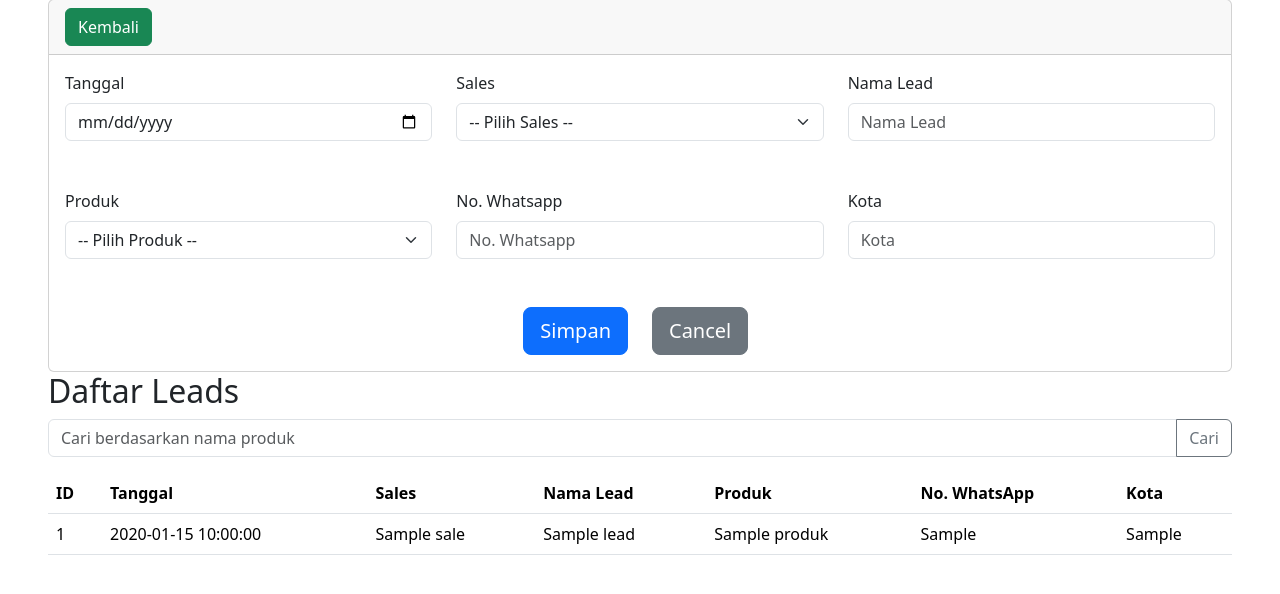
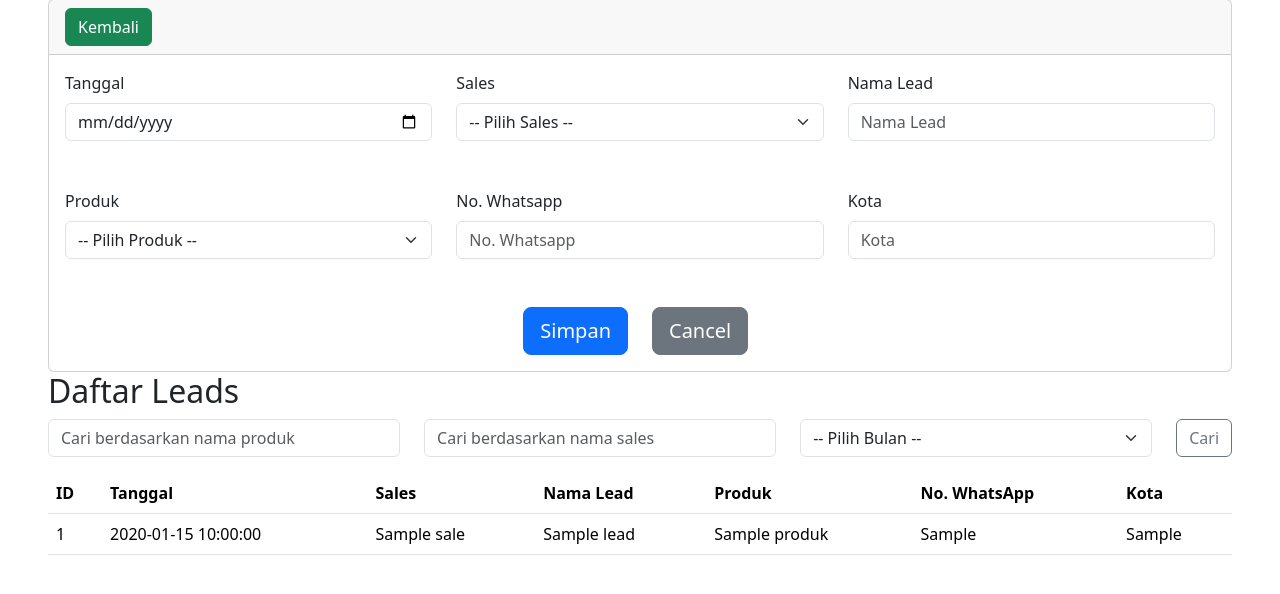
Before and after one commit to helmiade/united-tractor-test, a PHP site: page / in a window 1280 px wide. Shown: the part 95-689 px from the top of the page. Run offline with PHP 8.4, Linux system fonts and the light colour scheme; tables that the repository leaves empty or names only in its code hold one stand-in row (values such as "Sample post").

Commit message:
add search by sales name

```diff
--- a/index.php
+++ b/index.php
@@ -17,8 +17,15 @@
   $sql_produk = "SELECT * FROM produk";
   $result_produk = $conn->query($sql_produk);
 
-  // Penanganan pencarian berdasarkan produk
+  // Ambil data sales untuk dropdown
+  $sql_sales = "SELECT * FROM sales";
+  $result_sales = $conn->query($sql_sales);
+
+  // Penanganan pencarian berdasarkan produk, sales, dan bulan
   $search_produk = "";
+  $search_sales = "";
+  $search_bulan = "";
+
   $sql = "SELECT leads.*, sales.nama_sales, produk.nama_produk
           FROM leads
           JOIN sales ON leads.id_sales = sales.id_sales
@@ -27,7 +34,23 @@
   // Check if searching
   if (isset($_POST['search'])) {
       $search_produk = htmlspecialchars($_POST['search_produk']);
-      $sql .= " WHERE produk.nama_produk LIKE '%$search_produk%'";
+      $search_sales = htmlspecialchars($_POST['search_sales']);
+      $search_bulan = htmlspecialchars($_POST['search_bulan']);
+
+      $conditions = [];
+      if (!empty($search_produk)) {
+          $conditions[] = "produk.nama_produk LIKE '%$search_produk%'";
+      }
+      if (!empty($search_sales)) {
+          $conditions[] = "sales.nama_sales LIKE '%$search_sales%'";
+      }
+      if (!empty($search_bulan)) {
+          $conditions[] = "MONTH(leads.tanggal) = '$search_bulan'";
+      }
+
+      if (count($conditions) > 0) {
+          $sql .= " WHERE " . implode(' AND ', $conditions);
+      }
   }
 
   $result = $conn->query($sql);
@@ -102,9 +125,33 @@
 
       <!-- Form Pencarian -->
       <form method="post" class="mb-3">
-        <div class="input-group">
-          <input type="text" class="form-control" name="search_produk" placeholder="Cari berdasarkan nama produk" value="<?= $search_produk ?>">
-          <button class="btn btn-outline-secondary" type="submit" name="search">Cari</button>
+        <div class="row mb-3">
+          <div class="col">
+            <input type="text" class="form-control" name="search_produk" placeholder="Cari berdasarkan nama produk" value="<?= $search_produk ?>">
+          </div>
+          <div class="col">
+            <input type="text" class="form-control" name="search_sales" placeholder="Cari berdasarkan nama sales" value="<?= $search_sales ?>">
+          </div>
+          <div class="col">
+            <select class="form-select" name="search_bulan">
+              <option value="">-- Pilih Bulan --</option>
+              <option value="1" <?= $search_bulan == '1' ? 'selected' : '' ?>>Januari</option>
+              <option value="2" <?= $search_bulan == '2' ? 'selected' : '' ?>>Februari</option>
+              <option value="3" <?= $search_bulan == '3' ? 'selected' : '' ?>>Maret</option>
+              <option value="4" <?= $search_bulan == '4' ? 'selected' : '' ?>>April</option>
+              <option value="5" <?= $search_bulan == '5' ? 'selected' : '' ?>>Mei</option>
+              <option value="6" <?= $search_bulan == '6' ? 'selected' : '' ?>>Juni</option>
+              <option value="7" <?= $search_bulan == '7' ? 'selected' : '' ?>>Juli</option>
+              <option value="8" <?= $search_bulan == '8' ? 'selected' : '' ?>>Agustus</option>
+              <option value="9" <?= $search_bulan == '9' ? 'selected' : '' ?>>September</option>
+              <option value="10" <?= $search_bulan == '10' ? 'selected' : '' ?>>Oktober</option>
+              <option value="11" <?= $search_bulan == '11' ? 'selected' : '' ?>>November</option>
+              <option value="12" <?= $search_bulan == '12' ? 'selected' : '' ?>>Desember</option>
+            </select>
+          </div>
+          <div class="col-auto">
+            <button class="btn btn-outline-secondary" type="submit" name="search">Cari</button>
+          </div>
         </div>
       </form>
 
@@ -129,27 +176,17 @@
                         <td>" . $row["nama_sales"] . "</td>
                         <td>" . $row["nama_lead"] . "</td>
                         <td>" . $row["nama_produk"] . "</td>
-                        <td>" . $row["no_wa"] . "</td>
+                        <td>" . $row["no_whatsapp"] . "</td>
                         <td>" . $row["kota"] . "</td>
-                      </tr>";
+                    </tr>";
           }
         } else {
-          echo "<tr><td colspan='7'>Tidak ada data</td></tr>";
+          echo "<tr><td colspan='7' class='text-center'>Tidak ada data.</td></tr>";
         }
-
-        // Tutup koneksi
-        $conn->close();
         ?>
       </table>
-
     </main>
   </div>
-
-  <?php
-  include('simpan.php');
-  ?>
-  <script src="https://cdn.jsdelivr.net/npm/bootstrap@5.3.3/dist/js/bootstrap.bundle.min.js" integrity="sha384-YvpcrYf0tY3lHB60NNkmXc5s9fDVZLESaAA55NDzOxhy9GkcIdslK1eN7N6jIeHz" crossorigin="anonymous"></script>
-
 </body>
 
 </html>
```
